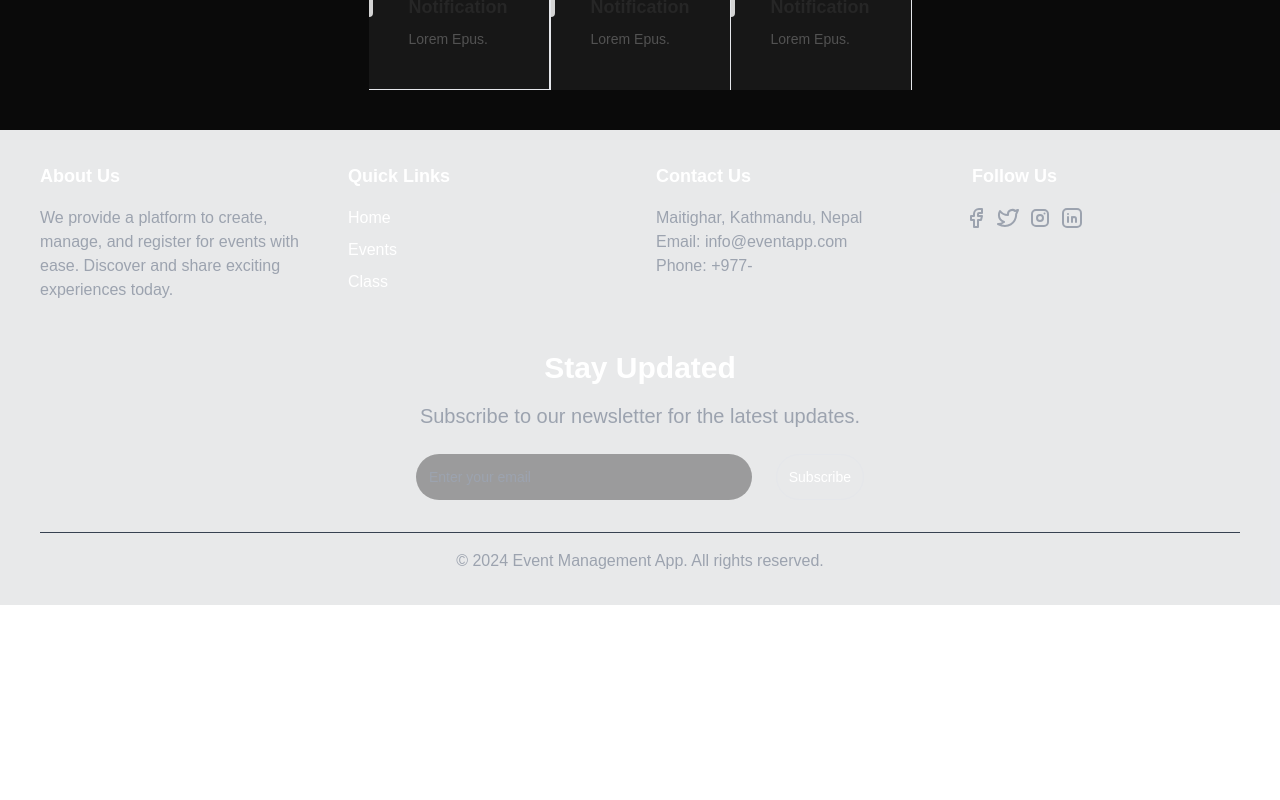
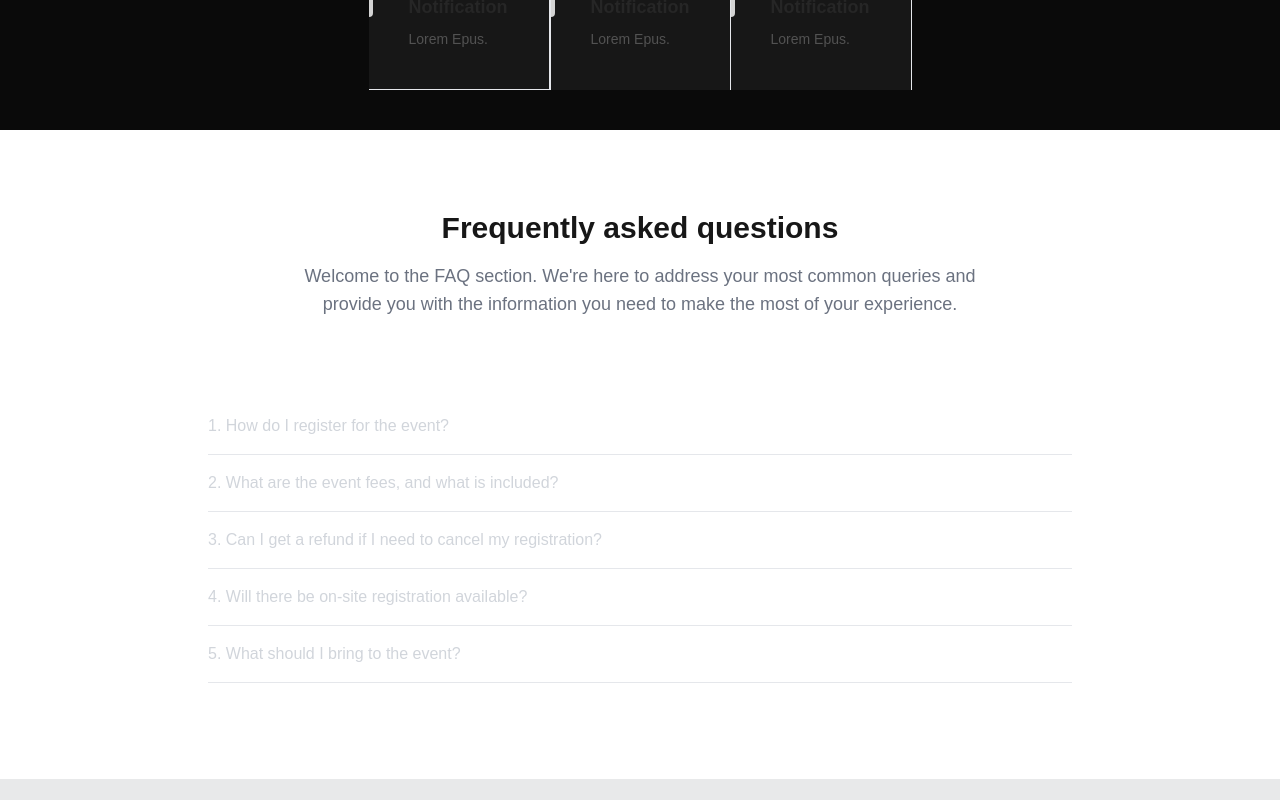
Before and after one commit to supremkhatri/event-management-frontend, a Next.js app: page / in a window 1280 px wide. Shown: the part 1840-2640 px from the top of the page. Before the commit the page ends 2445 px from the top, so only its background shows below. Built offline with nearby package versions, Linux system fonts and the light colour scheme.

Commit message:
Added FAQ Section

```diff
--- /dev/null
+++ b/src/app/components/faq.tsx
@@ -0,0 +1,66 @@
+"use client";
+
+import React from "react";
+
+const FAQS = [
+  {
+    title: "1. How do I register for the event?",
+    desc: "You can register for the event by visiting our registration page. Follow the simple steps to complete your registration and secure your spot.",
+  },
+  {
+    title: "2. What are the event fees, and what is included?",
+    desc: "The event fee includes access to all sessions, materials, and complimentary refreshments. Please refer to the registration page for the exact fee and details.",
+  },
+  {
+    title: "3. Can I get a refund if I need to cancel my registration?",
+    desc: "Refunds are available up to 7 days before the event date. Please contact our support team to process your refund request.",
+  },
+  {
+    title: "4. Will there be on-site registration available?",
+    desc: "On-site registration is subject to availability. We recommend registering online in advance to secure your spot.",
+  },
+  {
+    title: "5. What should I bring to the event?",
+    desc: "Please bring any required materials as mentioned in the event details. A notebook and pen for taking notes are also recommended. We will provide all other materials.",
+  },
+];
+
+export function Faq() {
+  const [open, setOpen] = React.useState(0);
+  const handleOpen = (value: number) => setOpen(open === value ? 0 : value);
+
+  return (
+    <section className="py-8 px-8 lg:py-20">
+      <div className="container mx-auto">
+        <div className="text-center">
+          <h1 className="mb-4 text-3xl font-bold text-blue-gray-700">
+            Frequently asked questions
+          </h1>
+          <p className="mx-auto mb-24 text-lg text-gray-500 lg:w-3/5">
+            Welcome to the FAQ section. We&apos;re here to address your most
+            common queries and provide you with the information you need to
+            make the most of your experience.
+          </p>
+        </div>
+
+        <div className="mx-auto lg:max-w-screen-lg lg:px-20">
+          {FAQS.map(({ title, desc }, key) => (
+            <div key={key} className="mb-4 border-b pb-4">
+              <button
+                className="w-full text-left text-gray-300 font-medium"
+                onClick={() => handleOpen(key + 1)}
+              >
+                {title}
+              </button>
+              {open === key + 1 && (
+                <p className="mt-2 text-gray-500">{desc}</p>
+              )}
+            </div>
+          ))}
+        </div>
+      </div>
+    </section>
+  );
+}
+
+export default Faq;
--- a/src/app/page.tsx
+++ b/src/app/page.tsx
@@ -3,7 +3,7 @@ import Hero_section from "./components/Hero_section"
 import FeaturedSection from "./components/Featured_section"
 import Footer from "./components/Footer"
 import FeaturedEvent from "./components/featured_event/Featured_Event";
-
+import Faq from "./components/faq"
 
 export default function Home(){
   return(
@@ -12,7 +12,7 @@ export default function Home(){
     <Hero_section/>
     <FeaturedEvent/>
     <FeaturedSection/>
-
+    <Faq/>
     </>
   )
 }
```
